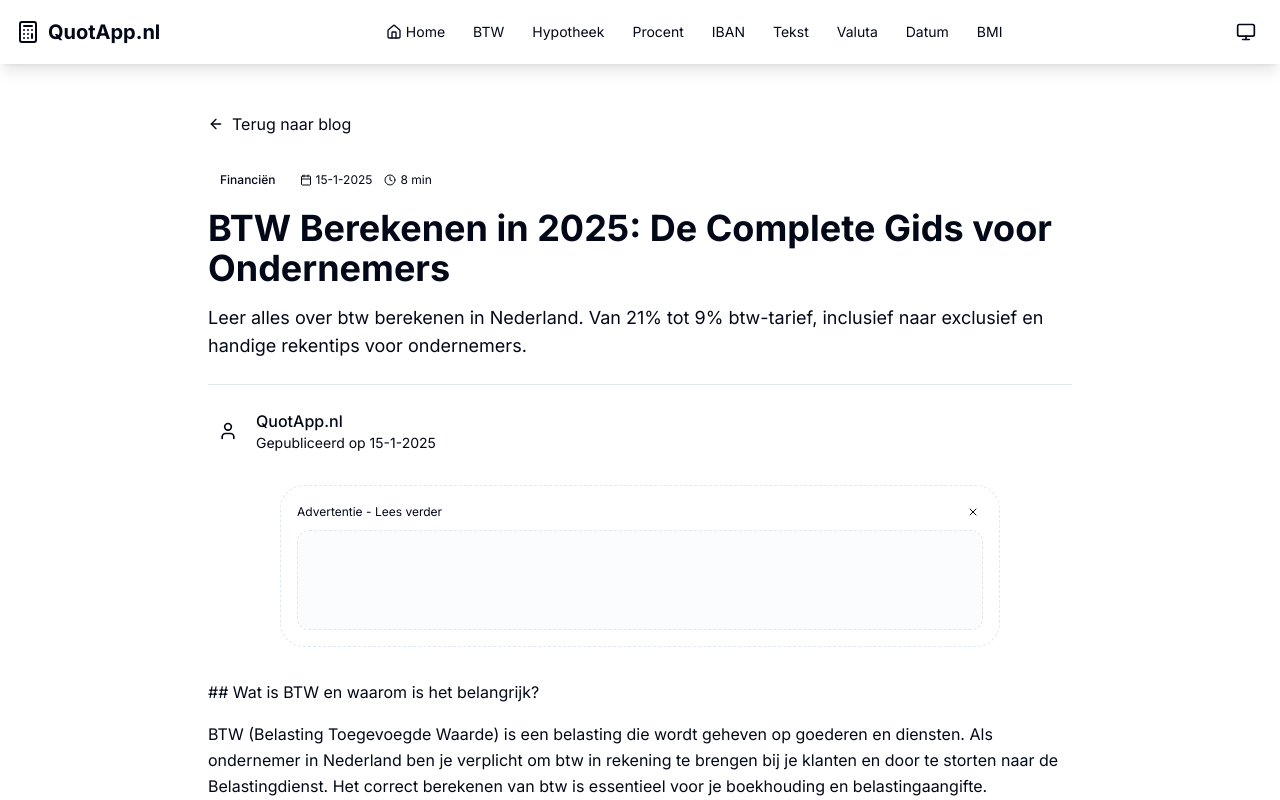
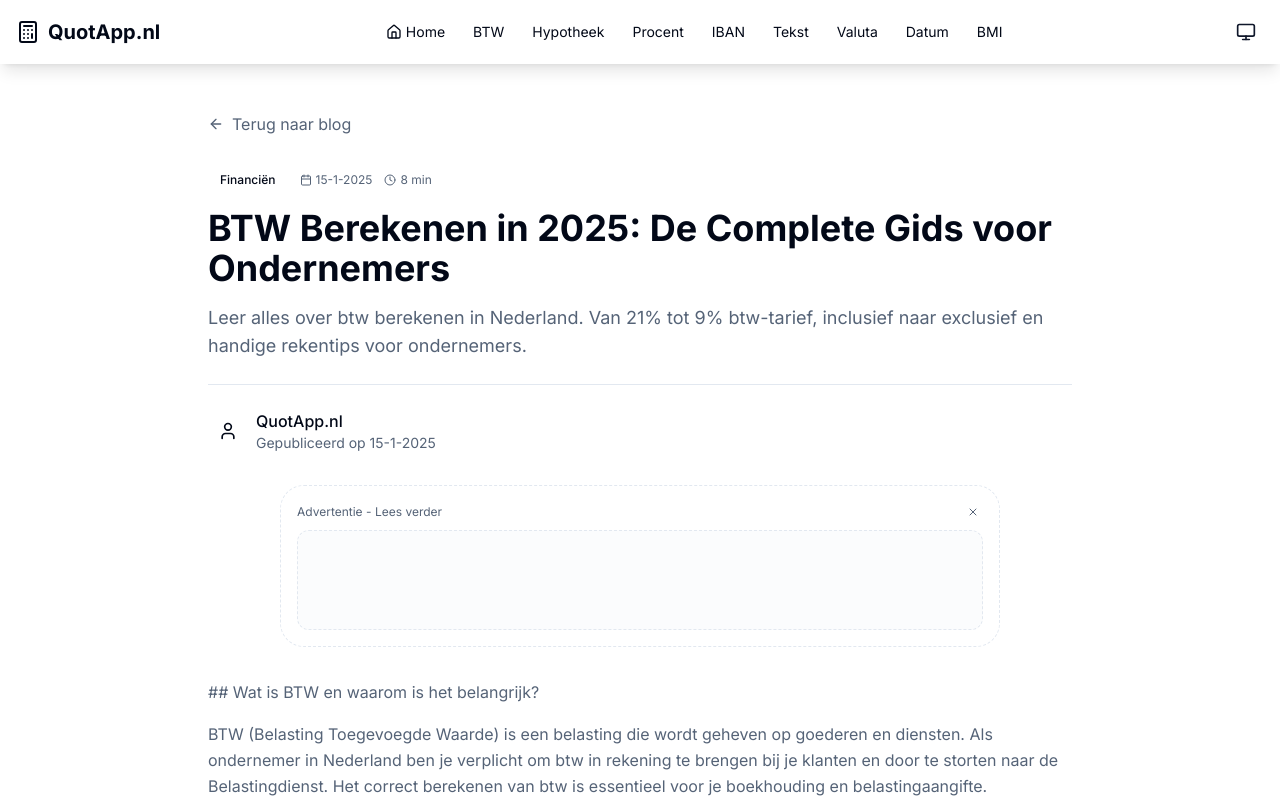
Before and after one commit to PrincNL/quotapp, a Next.js app: page /blog/btw-berekenen-2025-complete-gids in a window 1280 px wide. Shown: the top 800 px of the page. Built offline with nearby package versions, Linux system fonts and the light colour scheme.

Commit message:
fix: Verbeterde tekstkleuren voor betere leesbaarheid
- Muted foreground kleur aangepast voor betere zichtbaarheid
- Dark mode tekstkleuren verbeterd (75% i.p.v. 65%)
- Extra CSS classes voor text-muted en text-secondary
- Prose styling verbeterd voor leesbaarheid

```diff
--- a/src/app/globals.css
+++ b/src/app/globals.css
@@ -18,9 +18,9 @@
   --accent: 210 40% 96.1%;
   --accent-foreground: 222.2 47.4% 11.2%;
 
-  /* Muted Colors */
+  /* Muted Colors - More visible for accessibility */
   --muted: 210 40% 96.1%;
-  --muted-foreground: 215.4 16.3% 46.9%;
+  --muted-foreground: 215.4 16.3% 40%;
 
   /* Card Colors */
   --card: 0 0% 100%;
@@ -105,7 +105,7 @@
   --accent-foreground: 210 40% 98%;
 
   --muted: 217.2 32.6% 17.5%;
-  --muted-foreground: 215 20.2% 65.1%;
+  --muted-foreground: 215 20.2% 75%; /* More visible for dark mode */
 
   --card: 222.2 84% 4.9%;
   --card-foreground: 210 40% 98%;
@@ -467,3 +467,29 @@ ins.adsbygoogle {
     min-height: 60px;
   }
 }
+
+/* Better text visibility for accessibility */
+.text-muted {
+  color: hsl(var(--muted-foreground));
+}
+
+.text-muted-foreground {
+  color: hsl(var(--muted-foreground));
+}
+
+.text-secondary {
+  color: hsl(var(--secondary-foreground));
+}
+
+.text-secondary-foreground {
+  color: hsl(var(--secondary-foreground));
+}
+
+/* Ensure all text is readable in both modes */
+.prose {
+  color: hsl(var(--foreground));
+}
+
+.prose strong {
+  color: hsl(var(--foreground));
+}
```
